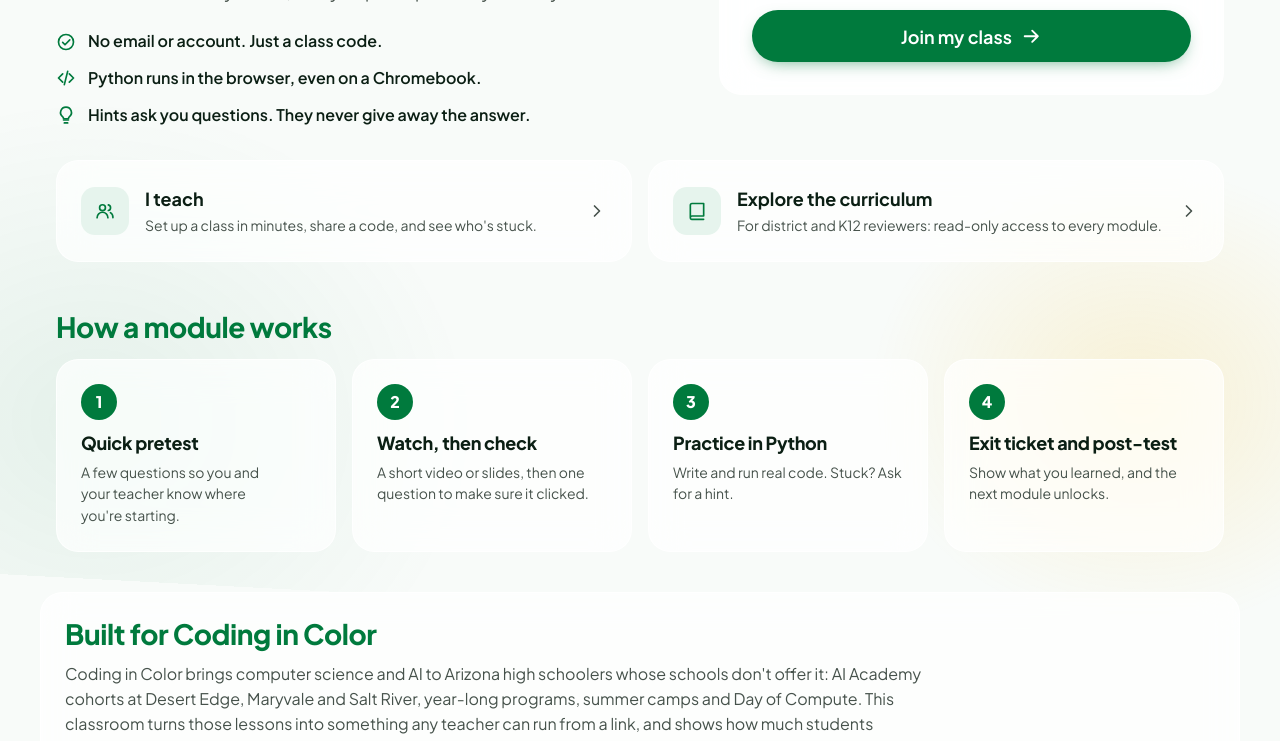
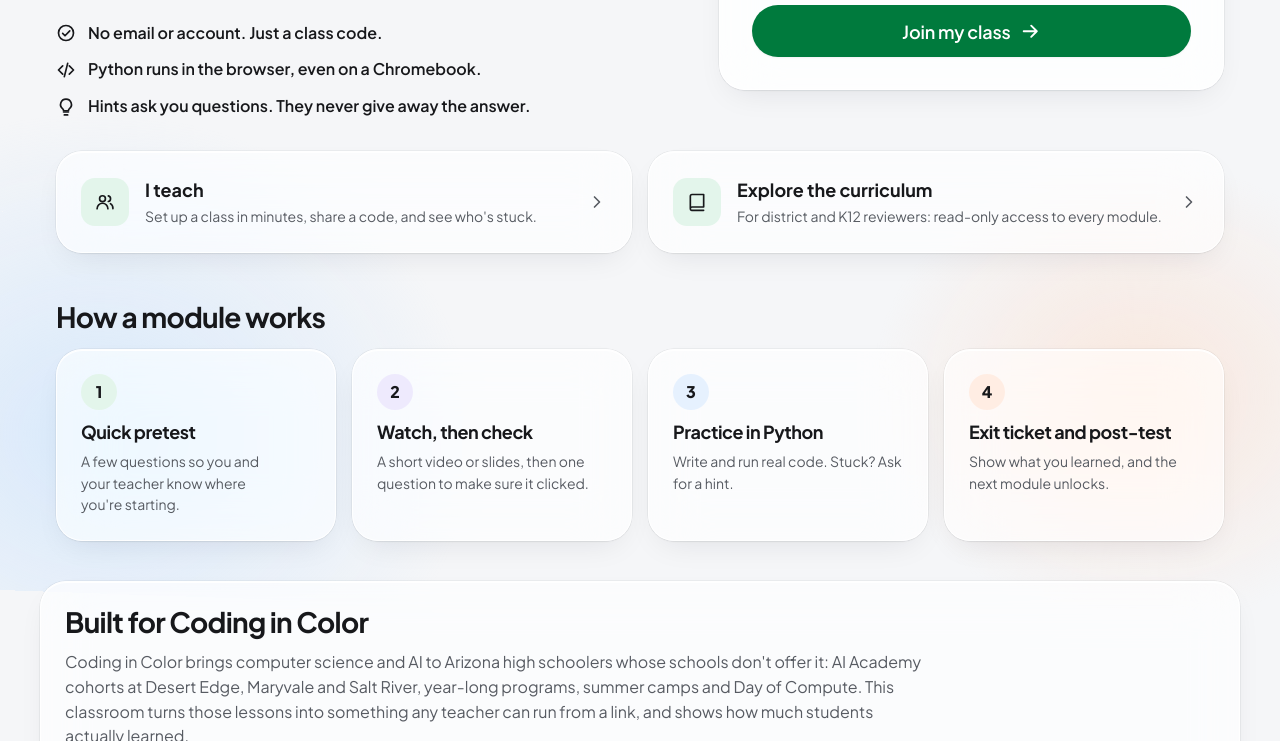
Before and after one commit to 2026-Arizona-Opportunity-Hack/The-Panic-Pushers-CodinginColor, a website with bundled scripts: page public/index.html in a window 1280 px wide. Shown: the part 435-1176 px from the top of the page. Built offline with nearby package versions, Linux system fonts and the light colour scheme; files whose address does not match are found by name.

Commit message:
Restyle to a minimal pastel glass look
CIC asked for a premium, calm interface. The page is now an off-white
with soft mint, lavender, peach and sky light behind frosted white
glass, neutral near-black text, hairline borders, softer shadows and
rounder corners. CIC green stays as the one accent for actions, links
and progress, so the brand reads clearly without heavy gradients.

Shadows were defined with light-dark(), which only takes colours, so
they never rendered. They are now built from colour tokens.

All 82 contrast checks pass in light and dark mode.

```diff
--- a/public/css/base.css
+++ b/public/css/base.css
@@ -33,7 +33,7 @@ body::before {
     radial-gradient(36vmax 30vmax at 88% 12%, var(--aurora-2), transparent 70%),
     radial-gradient(30vmax 26vmax at 78% 82%, var(--aurora-3), transparent 70%),
     radial-gradient(42vmax 36vmax at 20% 88%, var(--aurora-4), transparent 70%);
-  animation: aurora-drift 38s var(--ease) infinite alternate;
+  animation: aurora-drift 60s var(--ease) infinite alternate;
 }
 @keyframes aurora-drift {
   from { transform: translate3d(0, 0, 0) rotate(0deg); }
@@ -43,9 +43,9 @@ body::before {
 /* ---- Typography ---- */
 h1, h2, h3, h4 {
   color: var(--heading);
-  font-weight: 750;
-  line-height: 1.2;
-  letter-spacing: -0.015em;
+  font-weight: 700;
+  line-height: 1.15;
+  letter-spacing: -0.025em;
   text-wrap: balance;
 }
 h1 { font-size: var(--text-3xl); }
@@ -86,7 +86,7 @@ pre code { background: none; padding: 0; }
 img, svg, video, canvas { display: block; max-width: 100%; }
 button, input, select, textarea { font: inherit; color: inherit; }
 hr { border: 0; border-top: 1px solid var(--line); margin: var(--space-5) 0; }
-::selection { background: rgba(255, 183, 3, 0.45); color: var(--text); }
+::selection { background: light-dark(#CDEFDC, rgba(60, 203, 130, 0.35)); color: var(--text); }
 
 /* ---- Focus: always visible, never color-only ---- */
 :focus { outline: none; }
--- a/public/css/components.css
+++ b/public/css/components.css
@@ -20,8 +20,9 @@
   padding: 0.55rem 1.15rem;
   border: 1px solid transparent;
   border-radius: var(--radius-pill);
-  font-weight: 650;
+  font-weight: 600;
   line-height: 1.2;
+  letter-spacing: -0.01em;
   text-decoration: none;
   cursor: pointer;
   transition: background-color var(--dur-fast) var(--ease), transform var(--dur-fast) var(--ease), box-shadow var(--dur-fast) var(--ease);
@@ -32,14 +33,15 @@
 .btn-primary {
   background: var(--primary);
   color: var(--on-primary);
-  box-shadow: 0 6px 18px -8px rgba(0, 122, 61, 0.7);
+  box-shadow: 0 1px 2px var(--shadow-near);
 }
 .btn-primary:hover:not(:disabled) { background: var(--primary-hover); color: var(--on-primary); }
 
 .btn-secondary {
   background: var(--surface-strong);
   color: var(--text);
-  border-color: var(--line-strong);
+  border-color: var(--line);
+  box-shadow: 0 1px 2px var(--shadow-near);
   -webkit-backdrop-filter: blur(10px);
   backdrop-filter: blur(10px);
 }
@@ -200,8 +202,8 @@
   overflow: hidden;
 }
 .progress::-webkit-progress-bar { background: var(--surface-sunken); border-radius: var(--radius-pill); }
-.progress::-webkit-progress-value { background: linear-gradient(90deg, var(--cic-green-dark), var(--cic-green)); border-radius: var(--radius-pill); }
-.progress::-moz-progress-bar { background: linear-gradient(90deg, var(--cic-green-dark), var(--cic-green)); border-radius: var(--radius-pill); }
+.progress::-webkit-progress-value { background: var(--accent); border-radius: var(--radius-pill); }
+.progress::-moz-progress-bar { background: var(--accent); border-radius: var(--radius-pill); }
 
 /* ---------- Stepper rail (module player) ---------- */
 .stepper { list-style: none; padding: 0; display: flex; flex-direction: column; gap: 2px; counter-reset: step; }
--- a/public/css/glass.css
+++ b/public/css/glass.css
@@ -14,9 +14,9 @@
 .glass-bar {
   background: var(--surface);
   border: 1px solid var(--glass-border);
-  box-shadow: inset 0 1px 0 var(--glass-highlight), var(--shadow);
-  -webkit-backdrop-filter: blur(var(--glass-blur)) saturate(160%);
-  backdrop-filter: blur(var(--glass-blur)) saturate(160%);
+  box-shadow: inset 0 1px 0 var(--glass-highlight), 0 0 0 0.5px var(--line), var(--shadow);
+  -webkit-backdrop-filter: blur(var(--glass-blur)) saturate(180%);
+  backdrop-filter: blur(var(--glass-blur)) saturate(180%);
 }
 
 .glass { border-radius: var(--radius-lg); }
--- a/public/css/pages/join.css
+++ b/public/css/pages/join.css
@@ -41,8 +41,8 @@
   display: grid; place-items: center;
   width: 52px; height: 52px;
   border-radius: 16px;
-  background: linear-gradient(135deg, var(--cic-green-dark), var(--cic-green));
-  color: #FFFFFF;
+  background: var(--accent-soft);
+  color: var(--link);
 }
 .join-badge .icon { width: 28px; height: 28px; }
 .join-badge-warn { background: var(--warn-soft); color: var(--warn); }
--- a/public/css/pages/landing.css
+++ b/public/css/pages/landing.css
@@ -19,9 +19,8 @@
   display: grid; place-items: center;
   width: 52px; height: 52px;
   border-radius: 16px;
-  background: linear-gradient(135deg, var(--cic-green-dark), var(--cic-green));
-  color: #FFFFFF;
-  box-shadow: 0 10px 24px -10px rgba(0, 122, 61, 0.8);
+  background: var(--accent-soft);
+  color: var(--link);
 }
 .join-badge .icon { width: 28px; height: 28px; }
 .join-card .input-code { font-size: var(--text-2xl); min-height: 60px; }
@@ -58,3 +57,9 @@
 @media (max-width: 860px) {
   .hero { grid-template-columns: 1fr; }
 }
+
+/* Each step gets its own pastel, with dark text for contrast. */
+.how-num { background: var(--accent-soft); color: var(--text); }
+.how-steps li:nth-child(2) .how-num { background: var(--lilac-soft); }
+.how-steps li:nth-child(3) .how-num { background: var(--sky-soft); }
+.how-steps li:nth-child(4) .how-num { background: var(--peach-soft); }
--- a/public/css/pages/learn.css
+++ b/public/css/pages/learn.css
@@ -34,7 +34,7 @@ a.journey-card:hover { transform: translateY(-2px); border-color: var(--primary)
 }
 .is-done .journey-dot { background: var(--accent-soft); color: var(--heading); border-color: var(--primary); }
 .is-current .journey-dot {
-  background: linear-gradient(135deg, var(--cic-green-dark), var(--cic-green)); color: #FFFFFF; border-color: transparent;
+  background: var(--primary); color: var(--on-primary); border-color: transparent;
   box-shadow: 0 0 0 6px var(--accent-soft);
 }
 .is-current .journey-card { border-color: var(--primary); }
@@ -54,3 +54,6 @@ a.journey-card:hover { transform: translateY(-2px); border-color: var(--primary)
   .journey-meta { grid-template-columns: 1fr; }
   .journey-why { display: none; }
 }
+
+/* Pastel accents per state, kept quiet. */
+.is-locked .journey-dot { background: var(--surface-sunken); }
--- a/public/css/pages/module.css
+++ b/public/css/pages/module.css
@@ -74,7 +74,8 @@ a.rail-link:hover { background: var(--surface-sunken); }
 }
 .code-editor {
   min-height: 300px; resize: vertical; width: 100%;
-  background: #0E1A14; color: #E8F5EC; caret-color: #3DDC84;
+  background: var(--surface-solid); color: var(--code-text); caret-color: var(--primary);
+  box-shadow: inset 0 1px 2px var(--shadow-near);
   white-space: pre; overflow: auto;
 }
 .code-out { background: var(--surface-sunken); color: var(--text); min-height: 120px; white-space: pre-wrap; overflow-wrap: anywhere; }
--- a/public/css/pages/teach.css
+++ b/public/css/pages/teach.css
@@ -55,8 +55,8 @@
 .gain-bars { display: grid; gap: 4px; }
 .gain-bar { display: block; height: 8px; border-radius: var(--radius-pill); background: var(--surface-sunken); overflow: hidden; }
 .gain-bar span { display: block; height: 100%; border-radius: inherit; }
-.gain-pre span, .key-pre { background: var(--text-muted); }
-.gain-post span, .key-post { background: linear-gradient(90deg, var(--cic-green-dark), var(--cic-green)); }
+.gain-pre span, .key-pre { background: light-dark(#C9C3F2, rgba(170, 150, 250, 0.55)); }
+.gain-post span, .key-post { background: var(--accent); }
 .gain-num { display: grid; justify-items: end; font-size: var(--text-sm); }
 .gain-num strong { font-size: var(--text-lg); }
 .gain-up { color: var(--heading); }
--- a/public/css/tokens.css
+++ b/public/css/tokens.css
@@ -1,4 +1,4 @@
-/* CIC Glass: design tokens.
+/* CIC Glass: design tokens. Minimal, pastel, frosted glass.
  *
  * Brand source: Coding in Color brand guidelines, section 7.
  *   CIC_DARK_GREEN    #007A3D  headings, links, primary buttons (the workhorse)
@@ -35,62 +35,67 @@
   --cic-green-dark: #007A3D;
   --cic-tint: #E6F4ED;
   --cic-gray: #595959;
-  --sun: #FFB703;
 
-  /* ---- Page ---- */
-  --bg: light-dark(#F8FBF9, #06140D);
-  --aurora-1: light-dark(rgba(0, 168, 80, 0.12), rgba(0, 168, 80, 0.22));
-  --aurora-2: light-dark(rgba(31, 170, 160, 0.13), rgba(20, 120, 112, 0.24));
-  --aurora-3: light-dark(rgba(255, 183, 3, 0.14), rgba(255, 183, 3, 0.08));
-  --aurora-4: light-dark(rgba(0, 122, 61, 0.08), rgba(0, 122, 61, 0.30));
+  /* ---- Page: a calm off-white with soft pastel light behind the glass ---- */
+  --bg: light-dark(#F5F6F8, #0E0F12);
+  --aurora-1: light-dark(rgba(178, 236, 205, 0.55), rgba(64, 170, 120, 0.16));   /* mint */
+  --aurora-2: light-dark(rgba(206, 198, 250, 0.45), rgba(130, 110, 220, 0.14));  /* lavender */
+  --aurora-3: light-dark(rgba(255, 214, 190, 0.45), rgba(230, 140, 100, 0.08));  /* peach */
+  --aurora-4: light-dark(rgba(188, 220, 255, 0.50), rgba(80, 140, 230, 0.12));   /* sky */
 
-  /* ---- Glass surfaces ---- */
-  --surface: light-dark(rgba(255, 255, 255, 0.72), rgba(255, 255, 255, 0.07));
-  --surface-strong: light-dark(rgba(255, 255, 255, 0.88), rgba(255, 255, 255, 0.11));
-  --surface-solid: light-dark(#FFFFFF, #10211A);
-  --surface-sunken: light-dark(rgba(0, 58, 29, 0.05), rgba(0, 0, 0, 0.25));
-  --glass-border: light-dark(rgba(255, 255, 255, 0.75), rgba(255, 255, 255, 0.12));
-  --glass-highlight: light-dark(rgba(255, 255, 255, 0.9), rgba(255, 255, 255, 0.08));
-  --glass-blur: 18px;
-  --line: light-dark(rgba(0, 58, 29, 0.14), rgba(255, 255, 255, 0.14));
-  --line-strong: light-dark(rgba(0, 58, 29, 0.32), rgba(255, 255, 255, 0.32));
+  /* ---- Glass surfaces: frosted white, hairline edges ---- */
+  --surface: light-dark(rgba(255, 255, 255, 0.64), rgba(255, 255, 255, 0.06));
+  --surface-strong: light-dark(rgba(255, 255, 255, 0.82), rgba(255, 255, 255, 0.09));
+  --surface-solid: light-dark(#FFFFFF, #1A1C20);
+  --surface-sunken: light-dark(rgba(20, 24, 31, 0.04), rgba(0, 0, 0, 0.28));
+  --glass-border: light-dark(rgba(255, 255, 255, 0.85), rgba(255, 255, 255, 0.10));
+  --glass-highlight: light-dark(rgba(255, 255, 255, 0.95), rgba(255, 255, 255, 0.06));
+  --glass-blur: 28px;
+  --line: light-dark(rgba(20, 24, 31, 0.09), rgba(255, 255, 255, 0.10));
+  --line-strong: light-dark(rgba(20, 24, 31, 0.22), rgba(255, 255, 255, 0.26));
 
-  /* ---- Text ---- */
-  --text: light-dark(#0B1F14, #EAF5EE);
-  --text-muted: light-dark(#46524B, #A9BDB2);
-  --heading: light-dark(#007A3D, #EAF5EE);
-  --link: light-dark(#006B35, #8FE3B6);
-  --code-text: light-dark(#0B1F14, #DDEFE5);
-  --code-bg: light-dark(rgba(0, 58, 29, 0.07), rgba(0, 0, 0, 0.35));
+  /* ---- Text: neutral, so the pastels and the one green accent carry the colour ---- */
+  --text: light-dark(#17181B, #F2F3F5);
+  --text-muted: light-dark(#575B62, #A7ACB4);
+  --heading: light-dark(#17181B, #F2F3F5);
+  --link: light-dark(#006E38, #8FE0B5);
+  --code-text: light-dark(#17181B, #E6E9ED);
+  --code-bg: light-dark(rgba(20, 24, 31, 0.05), rgba(0, 0, 0, 0.35));
 
-  /* ---- Actions ---- */
-  --primary: light-dark(#007A3D, #00A850);
-  --primary-hover: light-dark(#00602F, #19C26A);
-  --on-primary: light-dark(#FFFFFF, #04130B);
-  --accent: var(--cic-green);                       /* fills only: progress, success dots */
-  --accent-soft: light-dark(#E6F4ED, rgba(0, 168, 80, 0.16));
+  /* ---- Actions: CIC green is the single accent ---- */
+  --primary: light-dark(#007A3D, #3CCB82);
+  --primary-hover: light-dark(#00672F, #5AD897);
+  --on-primary: light-dark(#FFFFFF, #06130C);
+  --accent: light-dark(#2FB574, #3CCB82);          /* fills only: progress, rings, dots */
+  --accent-soft: light-dark(#E3F5EB, rgba(60, 203, 130, 0.14));
+  --lilac-soft: light-dark(#EEEAFD, rgba(150, 130, 240, 0.14));
+  --peach-soft: light-dark(#FFEDE3, rgba(240, 150, 110, 0.12));
+  --sky-soft: light-dark(#E6F1FE, rgba(110, 160, 240, 0.14));
 
-  /* ---- Status (text-safe on surfaces) ---- */
-  --ok: light-dark(#1D6B3A, #8EE6B2);
-  --ok-soft: light-dark(#E3F4E8, rgba(127, 220, 166, 0.10));
+  /* ---- Status (text-safe on surfaces), with pastel fills ---- */
+  --ok: light-dark(#1E6B40, #8EE6B2);
+  --ok-soft: light-dark(#E2F5EA, rgba(127, 220, 166, 0.10));
   --warn: light-dark(#8A5300, #FFC861);
-  --warn-soft: light-dark(#FFF3D6, rgba(255, 200, 97, 0.14));
-  --bad: light-dark(#A3221B, #FFB4AC);
-  --bad-soft: light-dark(#FDE8E6, rgba(255, 155, 145, 0.10));
-  --info: light-dark(#1F5FAD, #B0D0FF);
-  --info-soft: light-dark(#E7F0FC, rgba(156, 196, 255, 0.10));
+  --warn-soft: light-dark(#FFF2DB, rgba(255, 200, 97, 0.12));
+  --bad: light-dark(#A3241D, #FFB4AC);
+  --bad-soft: light-dark(#FDE9EA, rgba(255, 155, 145, 0.10));
+  --info: light-dark(#1F5BA8, #B0D0FF);
+  --info-soft: light-dark(#E6EFFD, rgba(156, 196, 255, 0.10));
 
-  /* ---- Focus: dark ring + sun glow, visible on every surface ---- */
-  --focus-ring: light-dark(#003D1F, #FFFFFF);
-  --focus-glow: rgba(255, 183, 3, 0.65);
+  /* ---- Focus: dark ring + soft mint glow, visible on every surface ---- */
+  --focus-ring: light-dark(#0B3D24, #FFFFFF);
+  --focus-glow: light-dark(rgba(47, 181, 116, 0.35), rgba(60, 203, 130, 0.45));
 
-  /* ---- Shape and depth ---- */
-  --radius-sm: 10px;
-  --radius: 16px;
-  --radius-lg: 22px;
+  /* ---- Shape and depth: generous radii, soft diffuse shadows ---- */
+  --radius-sm: 12px;
+  --radius: 18px;
+  --radius-lg: 26px;
   --radius-pill: 999px;
-  --shadow: light-dark(0 12px 32px -14px rgba(0, 58, 29, 0.28), 0 14px 36px -12px rgba(0, 0, 0, 0.6));
-  --shadow-lg: light-dark(0 24px 60px -20px rgba(0, 58, 29, 0.35), 0 28px 64px -18px rgba(0, 0, 0, 0.7));
+  /* light-dark() only takes colours, so shadows are built from colour tokens. */
+  --shadow-near: light-dark(rgba(16, 24, 40, 0.05), rgba(0, 0, 0, 0.40));
+  --shadow-far: light-dark(rgba(16, 24, 40, 0.10), rgba(0, 0, 0, 0.55));
+  --shadow: 0 1px 2px var(--shadow-near), 0 12px 32px -12px var(--shadow-far);
+  --shadow-lg: 0 2px 4px var(--shadow-near), 0 24px 56px -16px var(--shadow-far);
 
   /* ---- Spacing (4px grid) ---- */
   --space-1: 0.25rem;
```
